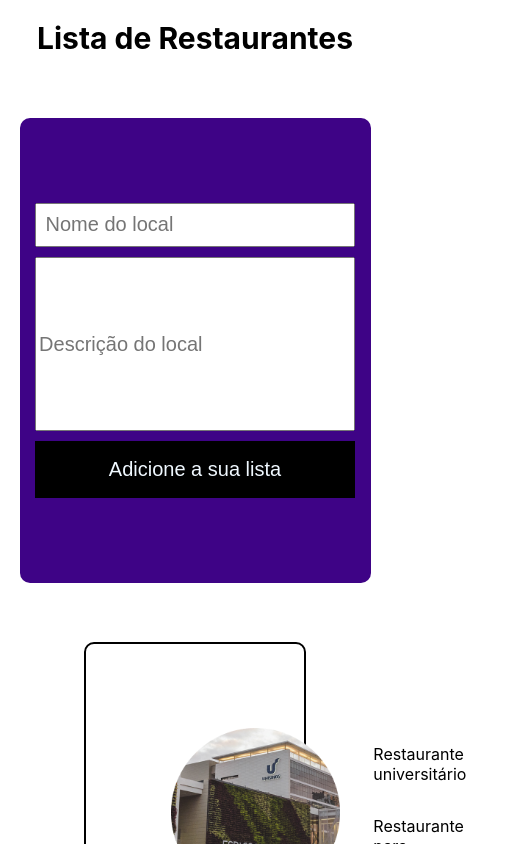
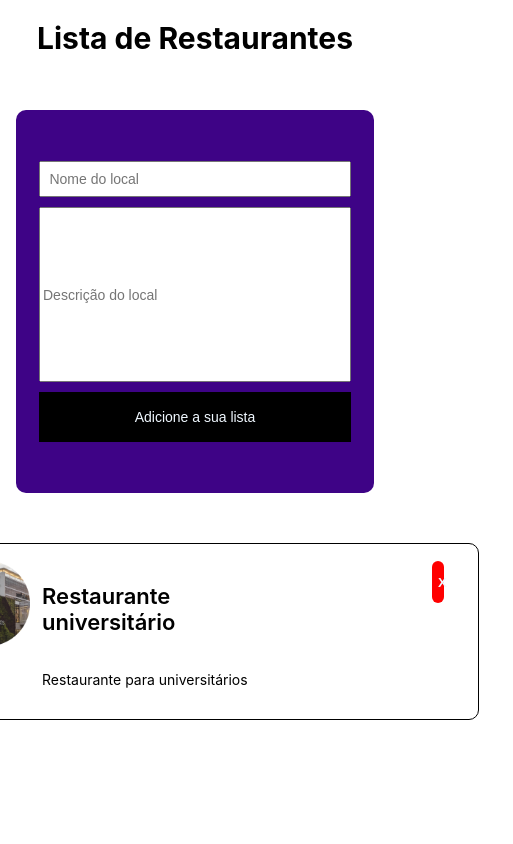
Before and after one commit to FelipeMatFa/AtividadeRestaurante, a React (Create React App) app: page / in a window 390 px wide. Shown: the top 844 px of the page, 513 px wide, since content can reach past the window. Built offline with nearby package versions, Linux system fonts and the light colour scheme.

Commit message:
responsividade

```diff
--- a/src/App.css
+++ b/src/App.css
@@ -1,8 +1,8 @@
 .App {
   display: flex;
   flex-direction: column;
+  align-items: center;
   justify-content: center;
-  text-align: center;
 }
 
 h1{
--- a/src/components/ListarRestaurantes.jsx
+++ b/src/components/ListarRestaurantes.jsx
@@ -19,15 +19,14 @@ function ListarRestaurantes({lista, setRestaurantes}){
           <section key={restaurante.id} className='div-restaurante_restaurantes'>
             <img id='foto-restaurante' src={foto}/>
             <div className='restaurantes_info'>
-              <p key={restaurante.nome}>
+              <p id="restaurantes_info_paragrafo-titulo" key={restaurante.nome}>
                 {restaurante.nome}
               </p>
-              <p key={restaurante.descricao}>
+              <p id="restaurantes_info_paragrafo-descricao" key={restaurante.descricao}>
                 {restaurante.descricao}
               </p>
-              <button onClick={() => removerItem(restaurante.id)}>X</button>
             </div>
-
+            <button id='button-excluir' onClick={() => removerItem(restaurante.id)}>X</button>
           </section>
       ))}
     </div>
--- a/src/style.css
+++ b/src/style.css
@@ -1,21 +1,47 @@
+body{
+    display: flex;
+    align-items: center;
+    justify-content: center;
+}
+
 .div-restaurante{
     display: flex;
     flex-direction: column;
-    width: 100%;
+    gap: 20px;
+    width: 85vw;
 }
 
 .div-restaurante_restaurantes{
     display: flex;
     flex-direction: row;
-    margin: 2vh 10vh;
+    justify-content: space-between;
     padding: 10vh 10vh;
     border-radius: 10px;
     border: 2px solid black;
 }
 
+#restaurantes_info_paragrafo-titulo{
+    font-size: 22px;
+    font-weight: 600;
+    width: 55vw;
+}
+
+#restaurantes_info_paragrafo-descricao{
+    font-size: 14px;
+}
+
+#button-excluir{
+    border-radius: 40px;
+    height: 5vh;
+    width: 2.5vw;
+    border: none;
+    background-color: red;
+    color: aliceblue;
+    font-weight: 600;
+}
+
 #foto-restaurante{
     height: 20vh;
-    margin-right: 4vh;
 }
 
 .restaurantes_info{
@@ -30,11 +56,12 @@
     display: flex;
     flex-direction: column;
     justify-content: space-around;
-    margin: 5vh 5vw;
+    width: 80vw;
     padding: 10vh 4vw;
     border-radius: 10px;
     background-color: rgb(62, 3, 134);
     gap: 10px;
+    margin: 4vh;
 }
 
 #formulario_nome{
@@ -44,14 +71,63 @@
 
 #formulario_descricao{
     height: 20vh;
-    text-align: start;
     font-size: 20px;
 }
 
 #formulario_button{
-    padding: 2vh;
+    padding: 3vh;
     font-size: 20px;
     background-color: black;
     border: none;
     color: aliceblue;
 }
+
+@media (min-width: 375px) and (max-width: 770px){
+    .formulario{
+        padding: 6vh 6vw;
+        gap: 10px;
+    }
+
+    #formulario_nome{
+        font-size: 14px;
+    }
+
+    #formulario_descricao{
+        height: 20vh;
+        font-size: 14px;
+    }
+
+    #formulario_button{
+        padding: 2vh;
+        font-size: 14px;
+    }
+
+    /* ------ Elementos ------- */
+    .div-restaurante{
+        display: flex;
+        flex-direction: column;
+        width: 100%;
+    }
+
+    .div-restaurante_restaurantes{
+        margin: 2vh 4vh;
+        padding: 2vh 4vh;
+        border: 1.5px solid black;
+    }
+
+    #foto-restaurante{
+        height: 10vh;
+        margin-right: 3vw;
+    }
+
+    .restaurantes_info{
+        display: flex;
+        flex-direction: column;
+        align-items: start;
+        text-align: start;
+        width: 100vw;
+    }
+    .restaurantes_info p{
+        font-size: 10px;
+    }
+}
```
Also changed, not shown: 1 other file (tests, documents, lock files or other folders).
